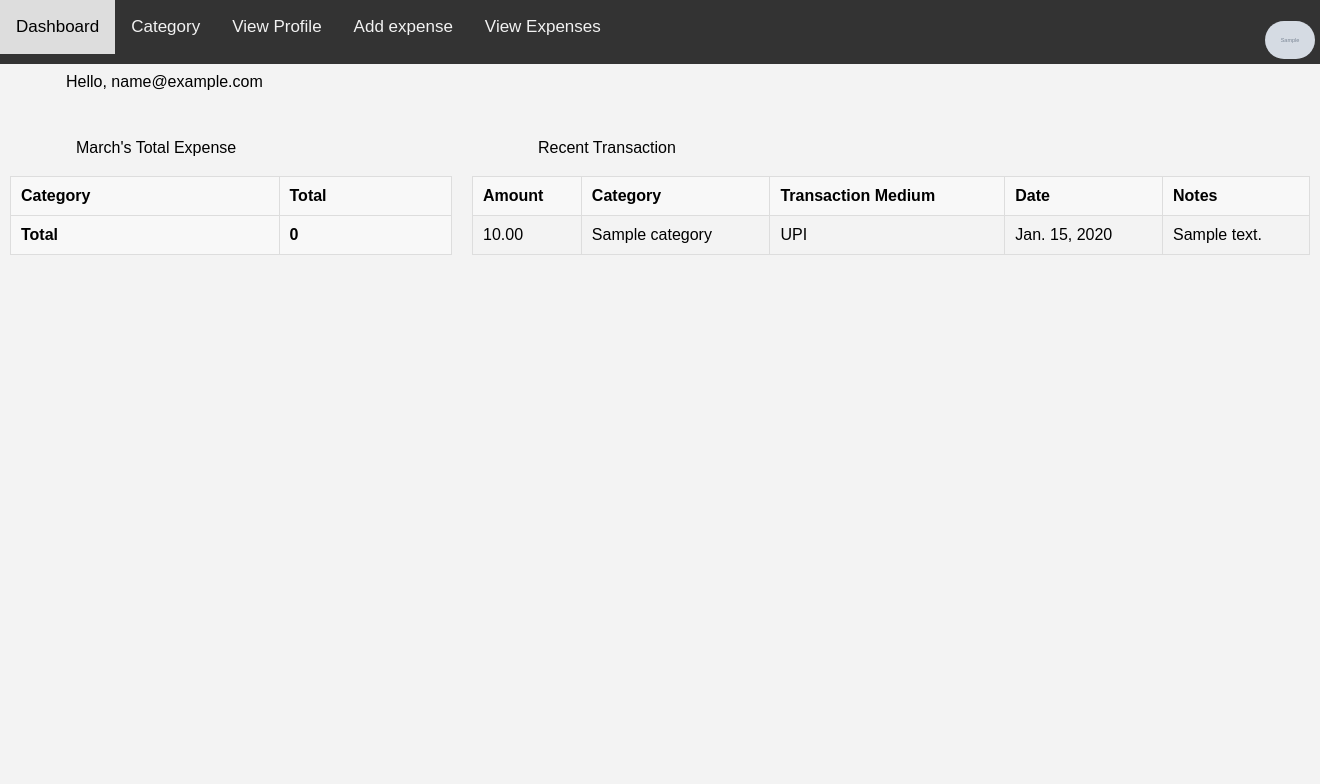
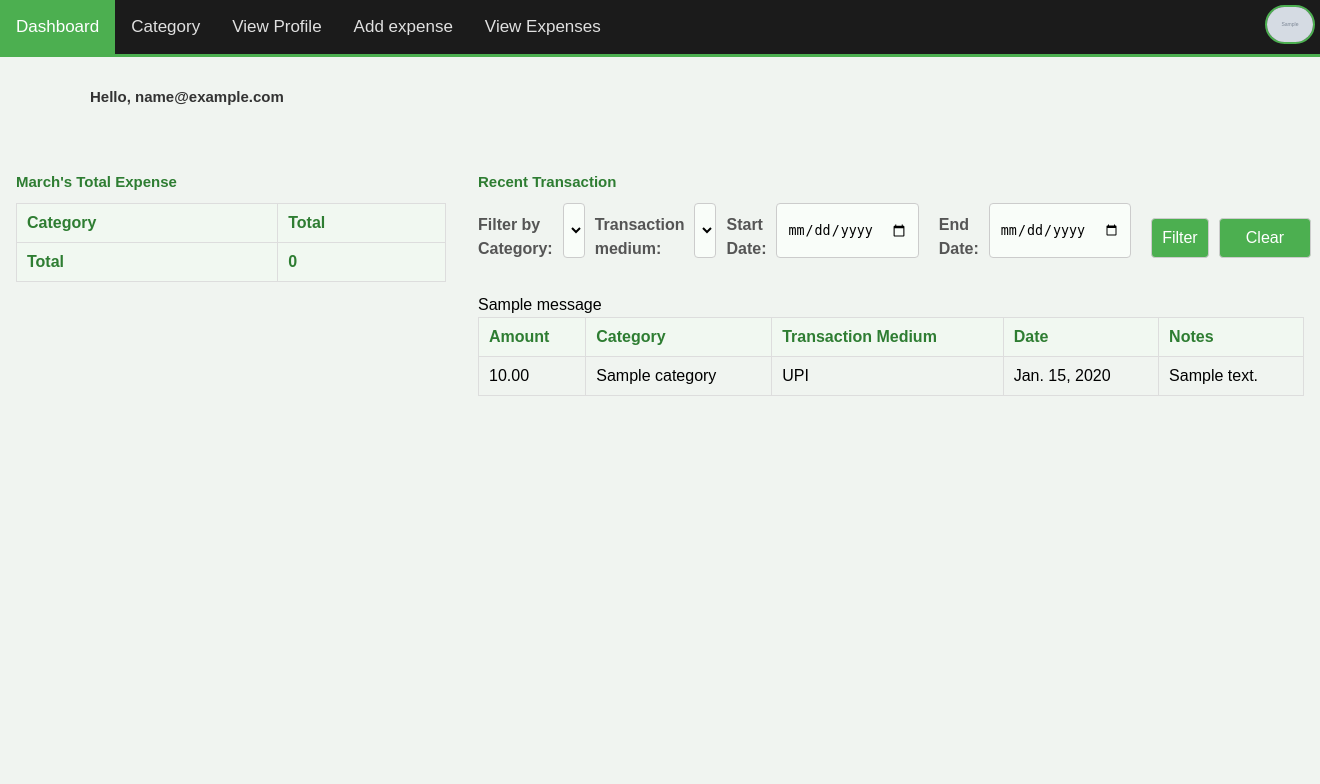
Before and after one commit to pragnakalpdev80/personal-expense-tracker, a Django app: page /expense/dashboard/ in a window 1320 px wide. Shown: the top 784 px of the page. Run offline with Django 5.2, Linux system fonts and the light colour scheme; a user stored in the database is signed in; tables that the repository leaves empty hold one stand-in row (values such as "Sample post"); grey boxes marked "Sample" are stand-in pictures; one stand-in notice (Sample message) is shown; lists and menus that the app fills with data are empty.

Commit message:
[UPDATED] UI Changes

```diff
--- a/expense/forms.py
+++ b/expense/forms.py
@@ -17,6 +17,10 @@ class CustomUserCreationForm(UserCreationForm):
     class Meta:
         model = User
         fields = ('email', 'password1', 'password2')
+        help_texts = {
+            'username': None,
+            'email': None,
+        }
 
     # def save(self, commit=True):
     #     user = super(CustomUserCreationForm, self).save(commit=False)
--- a/expense/static/expense.css
+++ b/expense/static/expense.css
@@ -5,7 +5,7 @@
 body {
     font-family: sans-serif;
     line-height: 1.5;
-    background: #f3f3f3;
+    background: #f0f4f0;
     margin: 0;
     margin-top: 70px;;
 }
@@ -13,7 +13,7 @@ body {
 .main {
     background-color: #fff;
     border-radius: 15px;
-    box-shadow: 0 0 20px rgba(0, 0, 0, 0.2);
+    box-shadow: 0 4px 24px rgba(76, 175, 80, 0.12);
     padding: 10px 20px;
     justify-content: right;
     transition: transform 0.2s;
@@ -25,7 +25,7 @@ body {
     margin: 50px auto;
     padding: 20px;
     background-color: #fff;
-    box-shadow: 0 0 10px rgba(0, 0, 0, 0.1);
+    box-shadow: 0 2px 16px rgba(76, 175, 80, 0.10);
     border-radius: 8px;
 }
 
@@ -102,8 +102,9 @@ input, select, textarea {
     margin-bottom: 15px;
     padding: 10px;
     box-sizing: border-box;
-    border: 1px solid #ddd;
+    border: 1px solid #c8e6c9;
     border-radius: 5px;
+    background-color: #f9fdf9;
 }
 
 textarea{
@@ -145,7 +146,8 @@ button{
 }
 
 .expense-table th {
-    background-color: #f8f8f8;
+    background-color: #f1f8f1;
+    color: #2e7d32;
 }
 
 .filter form {
@@ -161,20 +163,20 @@ button{
 }
 
 .filter-btn {
-    background-color: #28a745;
+    background-color: #4CAF50;
     color: white;
     border: none;
     cursor: pointer;
 }
 
 form button:hover {
-    background-color: #218838;
+    background-color: #388E3C;
 }
 
 .dlt{
-    background-color: red;
+    background-color: #e53935;
 }
 
 .dlt:hover{
-    background-color: rgb(204, 13, 13);
+    background-color: #b71c1c;
 }
--- a/expense/static/header.css
+++ b/expense/static/header.css
@@ -7,7 +7,7 @@ img{
     max-width: 50px;
     max-height: 50px;
     border-radius: 20px;
-    border: 1px;
+    border: 2px solid #4CAF50;
     margin: 5px;
 }
 
@@ -19,27 +19,29 @@ img{
 
 .topnav {
   overflow: hidden;
-  background-color: #333;
+  background-color: #1b1b1b;
   position: fixed;
   top: 0;
   width: 100%;
+  border-bottom: 3px solid #4CAF50;
 }
 
 .topnav a {
   float: left;
-  color: #f2f2f2;
+  color: #e0e0e0;
   text-align: center;
   padding: 14px 16px;
   text-decoration: none;
   font-size: 17px;
+  transition: background-color 0.2s, color 0.2s;
 }
 
 .topnav a:hover {
-  background-color: #ddd;
-  color: black;
+  background-color: #4CAF50;
+  color: white;
 }
 
 .topnav a.active {
-  background-color: #04AA6D;
+  background-color: #388E3C;
   color: white;
 }
--- a/expense/static/style.css
+++ b/expense/static/style.css
@@ -12,7 +12,6 @@ body {
 
 .main {
     background-color: #fff;
-    border-radius: 15px;
     box-shadow: 0 0 20px rgba(0, 0, 0, 0.2);
     padding: 10px 20px;
     transition: transform 0.2s;
@@ -62,3 +61,5 @@ button {
     justify-content: center;
     align-items: center;
 }
+
+.help_text {display: none}
--- a/expense/templates/expense/add_expense.html
+++ b/expense/templates/expense/add_expense.html
@@ -25,6 +25,7 @@
 </div>
 
 <div class="expense-table category">
+    <p style="font-weight:bold; font-size:15px; color:#2e7d32; margin-left:0; margin-bottom:10px;"> Today's Total Expense Category Wise</p>
 <table border="1px">
     <tr>
         <th>Category</th>
@@ -43,6 +44,8 @@
 </table>
 </div>
 <div class="expense-table expense ">
+        <p style="font-weight:bold; font-size:15px; color:#2e7d32; margin-left:0; margin-bottom:10px;"> Today's Expenses</p>
+
 <table border="1px">
         <tr>
             <th>Amount</th>
--- a/expense/templates/expense/dashboard.html
+++ b/expense/templates/expense/dashboard.html
@@ -3,12 +3,11 @@
 {%block content%}
 {% load static %}
 <link rel="stylesheet" href="{% static 'expense.css' %}">
-<p>Hello, {{user.email}} </p>
-</div>
+<p style="padding: 16px 24px; font-weight:bold; font-size:15px; color:#333;">Hello, {{user.email}} </p>
 
 
-<div class="expense-table category-db">
-<P> {{current_month_name}}'s Total Expense</P>
+<div class="expense-table category-db" style="padding:16px;">
+<p style="font-weight:bold; font-size:15px; color:#2e7d32; margin-left:0; margin-bottom:10px;"> {{current_month_name}}'s Total Expense</p>
 
 <table border="1px">
     <tr>
@@ -27,8 +26,44 @@
     </tr>
 </table>
 </div>
-<div class="expense-table expense-db ">
-<P> Recent Transaction</P>
+<div class="expense-table expense-db" style="padding:16px;">
+<p style="font-weight:bold; font-size:15px; color:#2e7d32; margin-left:0; margin-bottom:10px;"> Recent Transaction</p>
+<div class="filter">
+    <form method="GET">
+        <label>Filter by Category:</label>
+        <select name="category">
+            <option value="" selected>All</option>
+            {% for category in categories %}
+            <option value="{{category.id}}">{{category}}</option>
+            {% endfor %}
+        </select>
+
+        <label>Transaction medium:</label>
+        <select name="transaction_medium">
+            <option value="" selected>All</option>
+            <option value="UPI">UPI</option>
+            <option value="Credit Card">Credit Card</option>
+            <option value="Net Banking">Net Banking</option>
+            <option value="Cash">Cash</option>
+            <option value="Other">Other</option>
+        </select>
+
+        <label>Start Date:</label>
+        <input name="startdate" type="date"><br><br>
+
+        <label>End Date:</label>
+        <input name="enddate" type="date"><br><br>
+
+        <button type="submit" class="filter-btn">Filter</button>
+        <a href="{% url 'expense:all_expense' %}"><button type="button" class="filter-btn">Clear</button></a>
+    </form>
+    {% if messages %}
+        {% for message in messages %}
+            {{ message }}
+        {% endfor %}
+    {% endif %}
+</div>
+
 <table border="1px">
     <tr>
         <th>Amount</th>
@@ -52,5 +87,4 @@
     {% endfor %}
 </table>
 </div>
-</div>
 {% endblock content%}
--- a/expense/templates/expense/header.html
+++ b/expense/templates/expense/header.html
@@ -4,10 +4,7 @@
 <header>
     <div class="topnav">
         <div class="logo">
-            <form action="{% url 'expense:logout' %}" method="post">
-            {% csrf_token %}
-            <!-- <button type="submit">Log Out</button> -->
-            </form>
+
             <img  src="{{ user.profile.profile_photo.url }}" alt="Image">
         </div>
         <a href="{% url 'expense:dashboard' %}">Dashboard</a>
--- a/expense/templates/expense/profile.html
+++ b/expense/templates/expense/profile.html
@@ -15,6 +15,10 @@
     {{ message }}
   {% endfor %}
 {% endif %}
-<a href="{% url 'expense:password_change' %}">Change Password</a>
+<a href="{% url 'expense:password_change' %}"><button type="button">Change Password</button></a>
+ <form action="{% url 'expense:logout' %}" method="post">
+            {% csrf_token %}
+            <button type="submit">Log Out</button>
+            </form>
 </div>
 {% endblock content%}
--- a/expense/views.py
+++ b/expense/views.py
@@ -118,13 +118,35 @@ class DashboardView(View):
 
         total_monthly = monthly_expenses.aggregate(Sum('amount'))['amount__sum'] or 0
         category_totals = monthly_expenses.values('category__name').annotate(total=Sum('amount')).order_by('-total')
-        recent_transactions = Expense.objects.filter(user=request.user).order_by('-date')
+        # recent_transactions = Expense.objects.filter(user=request.user).order_by('-date')
+
+        categories =  Category.objects.filter(Q(user=request.user) | Q(is_default=True))
+        filtered_category  = request.GET.get("category")
+        filtered_transaction_medium  = request.GET.get("transaction_medium")
+        filtered_startdate = request.GET.get("startdate")
+        filtered_enddate = request.GET.get("enddate")
+
+        if filtered_enddate != None:
+            if filtered_enddate < filtered_startdate:
+                messages.error(request,"please enter valid end date.")
+
+        transactions = Expense.objects.filter(user=request.user).order_by('-date')
+        if filtered_category:
+            transactions = transactions.filter(category = filtered_category)
+        if filtered_transaction_medium:
+            transactions = transactions.filter(transaction_medium = filtered_transaction_medium)
+        if filtered_startdate:
+            transactions = transactions.filter(date__gte = filtered_startdate)
+        if filtered_enddate:
+            transactions = transactions.filter(date__lte = filtered_enddate)
+
 
         context = {
             'total_monthly': total_monthly,
             'category_totals': category_totals,
-            'recent_transactions': recent_transactions,
+            'recent_transactions': transactions,
             'current_month_name': today.strftime("%B"),
+            'categories' : categories,
         }
         return render(request, self.template_name, context)
 
```
Also changed, not shown: expense/templates/expense/category.html (+8 -8 lines).
